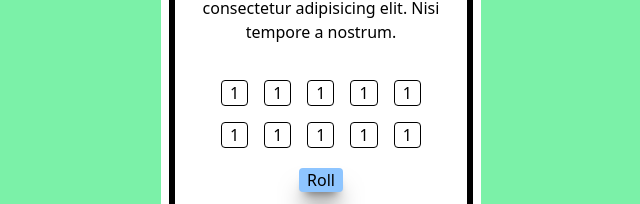
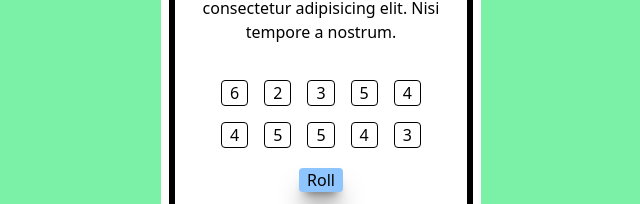
Before and after one commit to Watyekele/Tenzies-Practice, a React (Vite) app: page / in a window 1280 px wide. Shown: the part 342-546 px from the top of the page, without its empty margins (319-959 px from the left). Built offline with nearby package versions, Linux system fonts and the light colour scheme.

Commit message:
Worked on the randomness of the Dice Values

```diff
--- a/src/Box.jsx
+++ b/src/Box.jsx
@@ -4,7 +4,29 @@
 import Header from "./Header";
 
 export default function Box() {
-  const [Dice, setDice] = useState(null);
+  function generateDice(id) {
+    return {
+      id: id,
+      value: Math.floor(Math.random() * 6 + 1),
+      isHeld: false,
+    };
+  }
+
+  function allNewDice() {
+    const Dice = [];
+
+    for (let i = 0; i < 10; i++) {
+      Dice.push(generateDice(i));
+    }
+    return Dice;
+  }
+
+  const [Dice, setDice] = useState(allNewDice());
+
+  const diceElements = Dice.map((Die, id) => (
+    <DiceComp key={Die.id} value={Die.value} status={Die.isHeld} />
+  ));
+
   return (
     <div
       className="border border-8 border-white bg-white
@@ -17,7 +39,9 @@
       >
         <Header />
 
-        <DiceComp />
+        <section className="grid grid-cols-5 grid-rows-2 ">
+          {diceElements}
+        </section>
         <button
           className="border
         border-none mb-2 px-2 rounded-sm bg-blue-300
--- a/src/DiceComp.jsx
+++ b/src/DiceComp.jsx
@@ -1,16 +1,11 @@
-export default function DiceComp() {
+export default function DiceComp(props) {
   return (
-    <div className="flex gap-4 m-2 w-50 flex-wrap">
-      <button className="border border-black px-2 rounded ">1</button>
-      <button className="border border-black px-2 rounded ">1</button>
-      <button className="border border-black px-2 rounded ">1</button>
-      <button className="border border-black px-2 rounded ">1</button>
-      <button className="border border-black px-2 rounded ">1</button>
-      <button className="border border-black px-2 rounded ">1</button>
-      <button className="border border-black px-2 rounded ">1</button>
-      <button className="border border-black px-2 rounded ">1</button>
-      <button className="border border-black px-2 rounded ">1</button>
-      <button className="border border-black px-2 rounded ">1</button>
-    </div>
+    <button
+      className="
+    border border-black
+    px-2 m-2 rounded "
+    >
+      {props.value}
+    </button>
   );
 }
```
